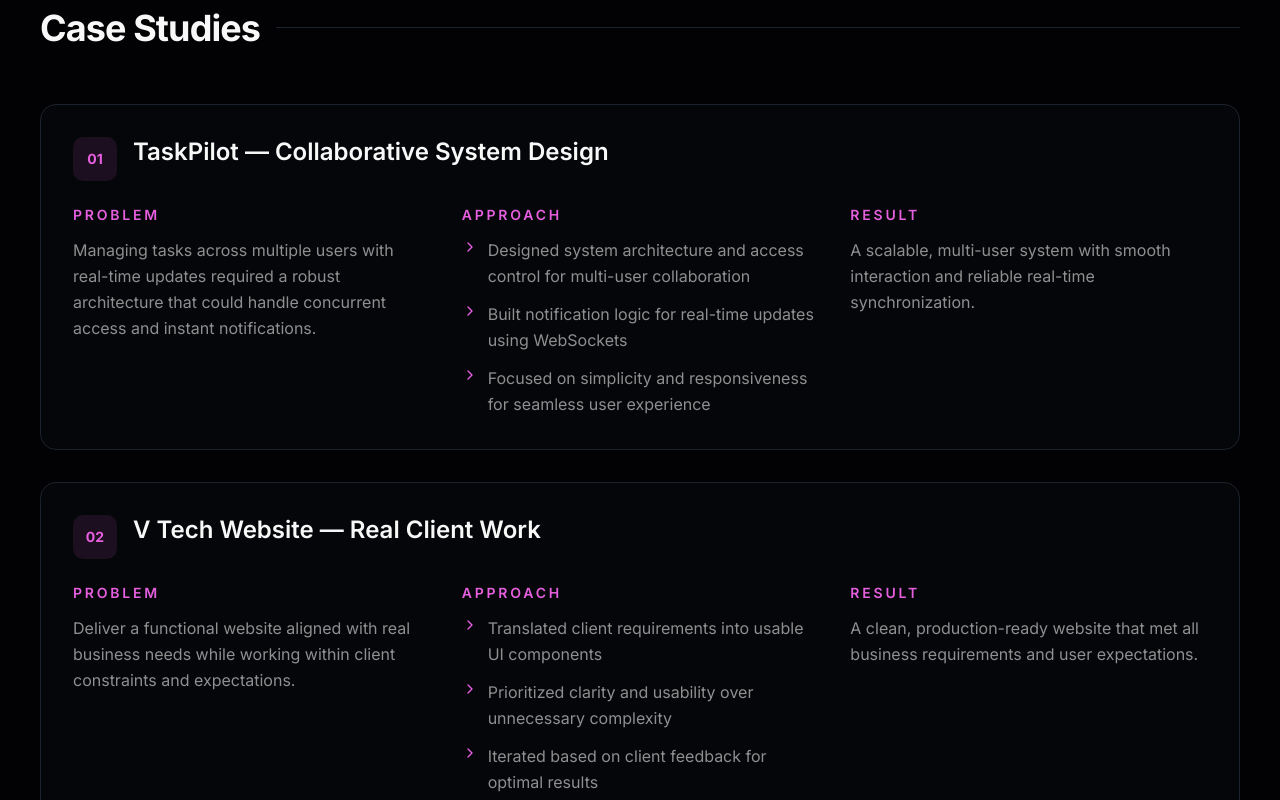
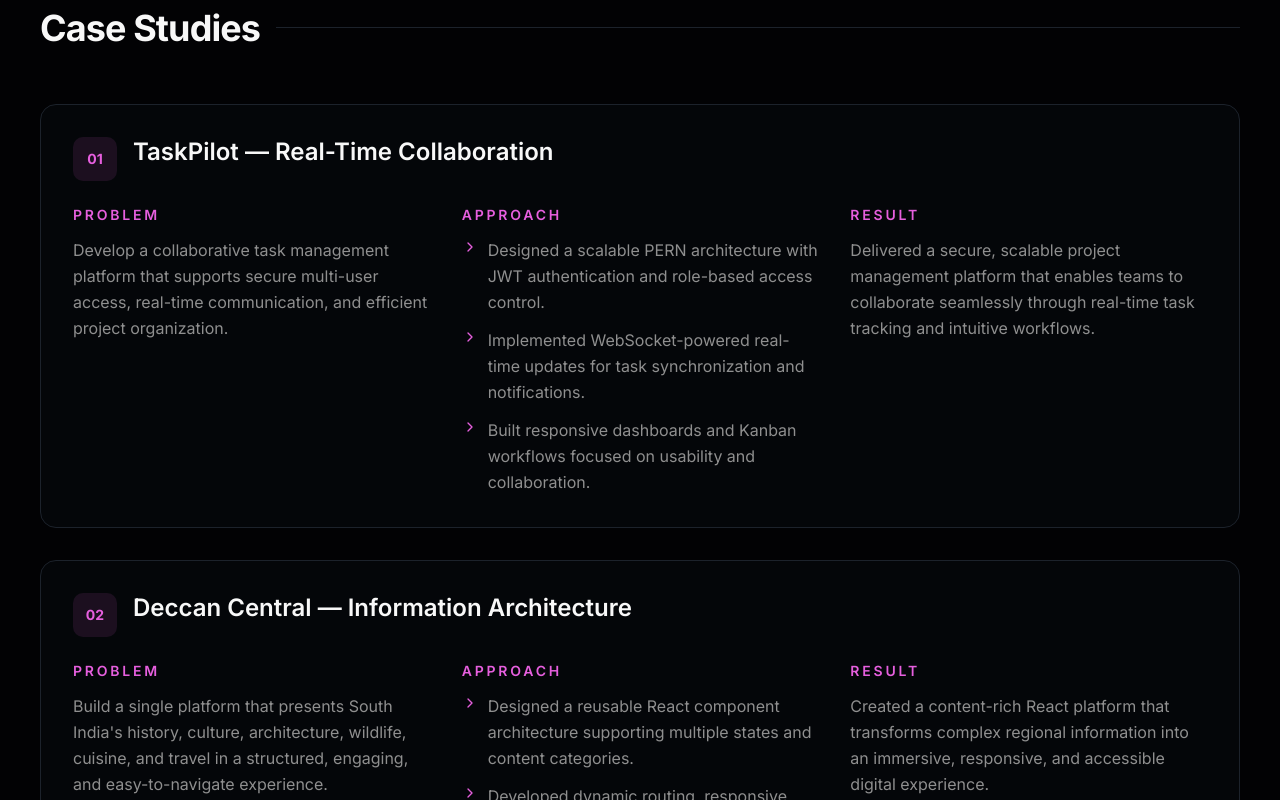
Before and after one commit to sameerkhan2003a/Portfolio, a Next.js app: page / in a window 1280 px wide. Shown: the part 2440-3240 px from the top of the page. Built offline with nearby package versions, Linux system fonts and the light colour scheme.

Commit message:
Update case studies titles and descriptions

```diff
--- a/components/sections/case-studies.tsx
+++ b/components/sections/case-studies.tsx
@@ -4,28 +4,32 @@ import { ChevronRight } from "lucide-react"
 
 const caseStudies = [
   {
-    title: "TaskPilot — Collaborative System Design",
+    title: "TaskPilot — Real-Time Collaboration",
     problem:
-      "Managing tasks across multiple users with real-time updates required a robust architecture that could handle concurrent access and instant notifications.",
+      "Develop a collaborative task management platform that supports secure multi-user access, real-time communication, and efficient project organization.",
+
     approach: [
-      "Designed system architecture and access control for multi-user collaboration",
-      "Built notification logic for real-time updates using WebSockets",
-      "Focused on simplicity and responsiveness for seamless user experience",
+      "Designed a scalable PERN architecture with JWT authentication and role-based access control.",
+      "Implemented WebSocket-powered real-time updates for task synchronization and notifications.",
+      "Built responsive dashboards and Kanban workflows focused on usability and collaboration.",
     ],
+
     result:
-      "A scalable, multi-user system with smooth interaction and reliable real-time synchronization.",
+      "Delivered a secure, scalable project management platform that enables teams to collaborate seamlessly through real-time task tracking and intuitive workflows.",
   },
   {
-    title: "V Tech Website — Real Client Work",
+    title: "Deccan Central — Information Architecture",
     problem:
-      "Deliver a functional website aligned with real business needs while working within client constraints and expectations.",
+      "Build a single platform that presents South India's history, culture, architecture, wildlife, cuisine, and travel in a structured, engaging, and easy-to-navigate experience.",
+
     approach: [
-      "Translated client requirements into usable UI components",
-      "Prioritized clarity and usability over unnecessary complexity",
-      "Iterated based on client feedback for optimal results",
+      "Designed a reusable React component architecture supporting multiple states and content categories.",
+      "Developed dynamic routing, responsive layouts, and consistent navigation for seamless exploration.",
+      "Organized extensive historical and cultural content using reusable data structures and optimized media assets.",
     ],
+
     result:
-      "A clean, production-ready website that met all business requirements and user expectations.",
+      "Created a content-rich React platform that transforms complex regional information into an immersive, responsive, and accessible digital experience.",
   },
 ]
 
```
